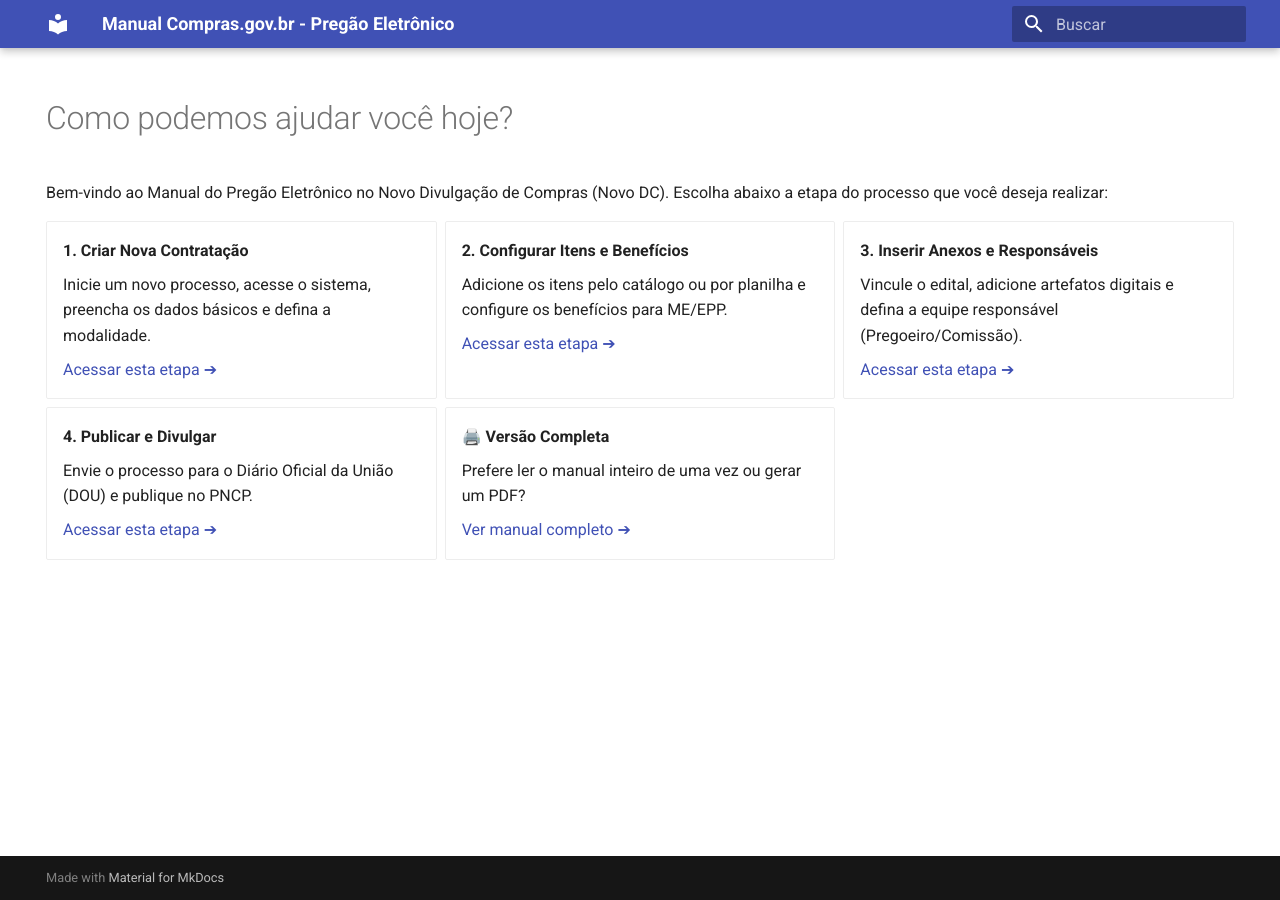
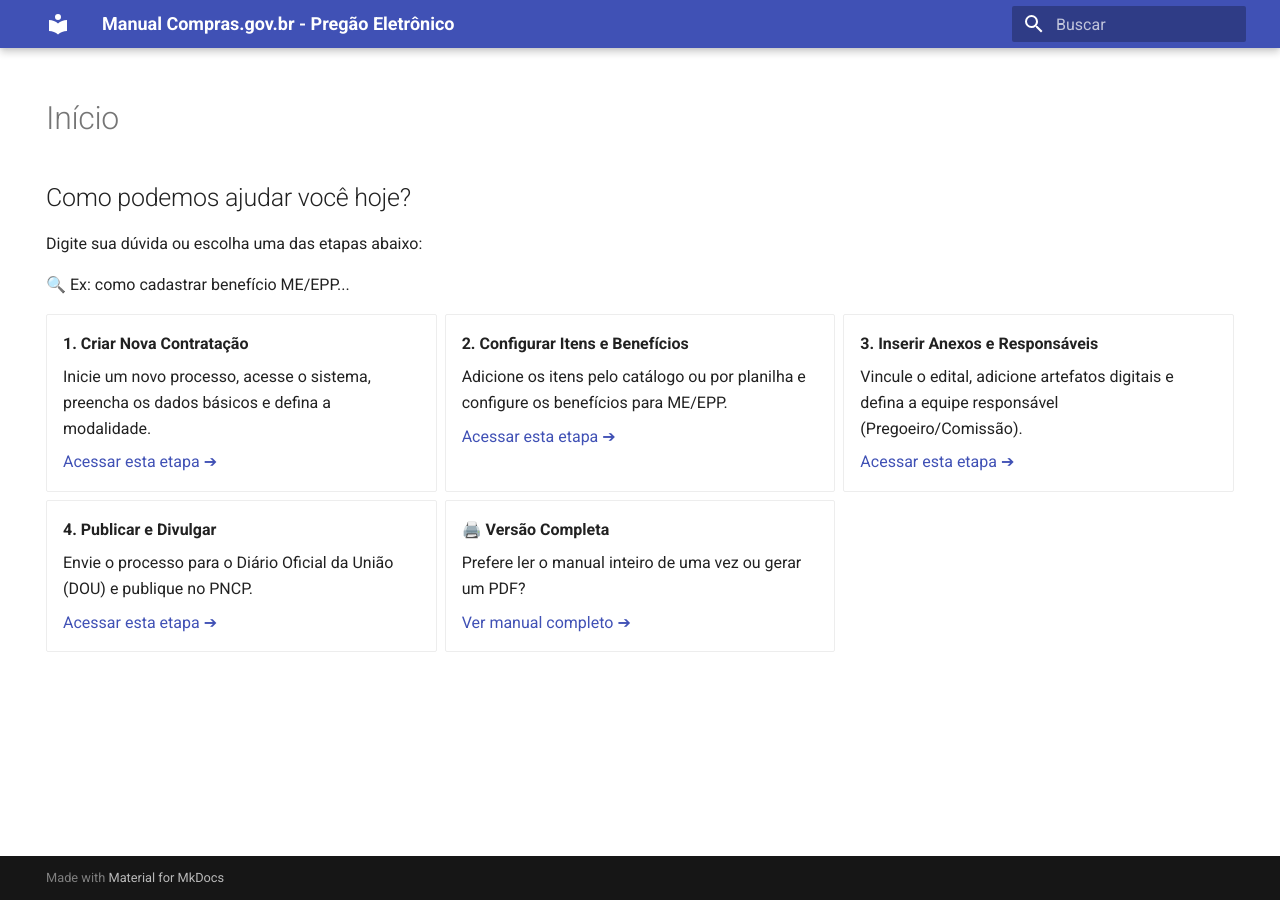
Before and after one commit to emilix10-bit/manual-pregao-central-de-ajuda, an MkDocs documentation site: the page built from docs/index.md, in a window 1280 px wide. Built offline with MkDocs 1.6.1 and Material for MkDocs 9.7.7, drawn with Linux system fonts in a browser that asks for light colours.

Commit message:
Revise hero section and welcome message in index.md
Updated the hero section with a search prompt and improved welcome message.

```diff
--- a/docs/index.md
+++ b/docs/index.md
@@ -4,9 +4,16 @@ hide:
   - toc
 ---
 
-# Como podemos ajudar você hoje?
+<div class="hero-search-container">
+  <h2>Como podemos ajudar você hoje?</h2>
+  <p>Digite sua dúvida ou escolha uma das etapas abaixo:</p>
 
-Bem-vindo ao Manual do Pregão Eletrônico no Novo Divulgação de Compras (Novo DC). Escolha abaixo a etapa do processo que você deseja realizar:
+  <!-- Esta "falsa" barra de pesquisa aciona a busca oficial do MkDocs ao ser clicada -->
+  <label for="__search" class="central-search-bar">
+    <span class="search-icon">🔍</span>
+    <span class="search-placeholder">Ex: como cadastrar benefício ME/EPP...</span>
+  </label>
+</div>
 
 <div class="grid cards" markdown>
 
```
